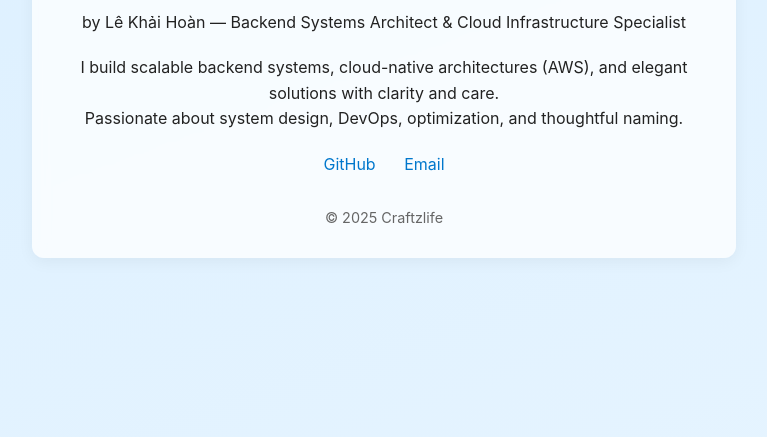
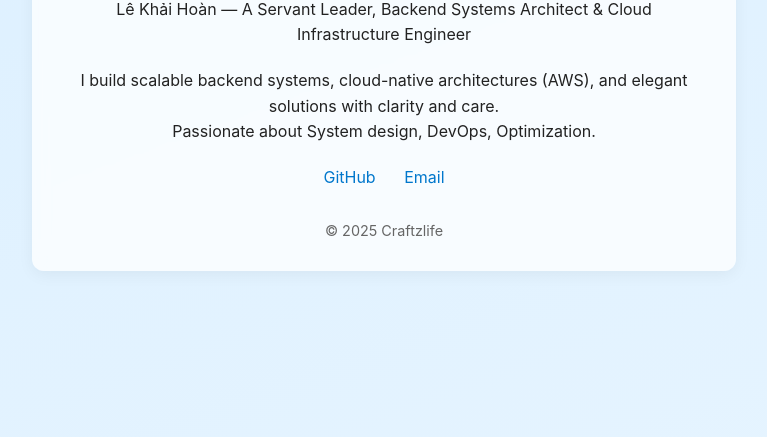
Before and after one commit to craftzlife/craftzlife.github.io, a plain HTML site: page index.html in a window 1280 px wide. Shown: the part 427-864 px from the top of the page, without its empty margins (256-1023 px from the left). Drawn offline with Linux system fonts and the light colour scheme.

Commit message:
Update Bio

```diff
--- a/index.html
+++ b/index.html
@@ -86,11 +86,11 @@
     </div>
 
     <h1>Craftzlife</h1>
-    <p>by Lê Khải Hoàn — Backend Systems Architect & Cloud Infrastructure Specialist</p>
+    <p> Lê Khải Hoàn — A Servant Leader, Backend Systems Architect & Cloud Infrastructure Engineer</p>
 
     <p>
       I build scalable backend systems, cloud-native architectures (AWS), and elegant solutions with clarity and care.<br />
-      Passionate about system design, DevOps, optimization, and thoughtful naming.
+      Passionate about System design, DevOps, Optimization.
     </p>
 
     <p>
```
